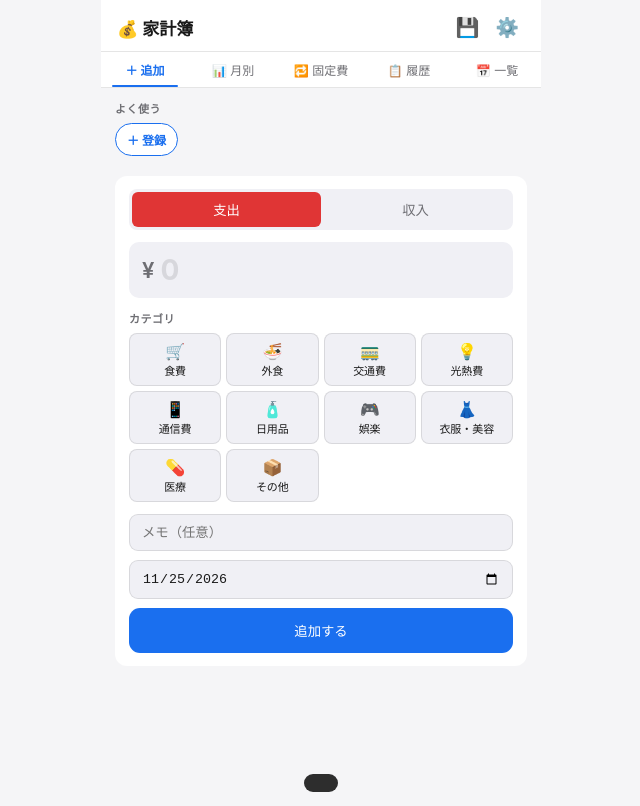
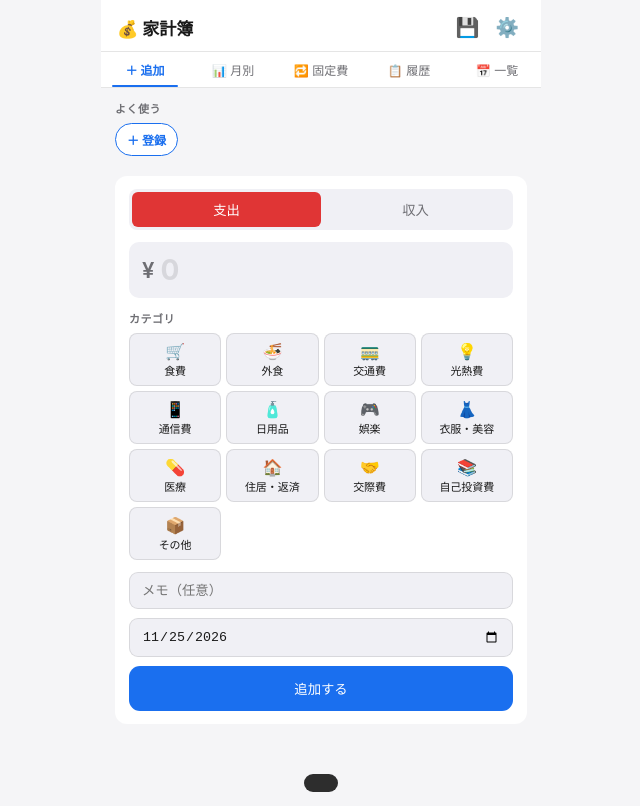
Before and after one commit to Ft555/KAKEIBO_APP, a plain HTML site: page index.html in a window 1280 px wide. Shown: the whole page, without its empty margins (319-959 px from the left). Drawn offline with Linux system fonts and the light colour scheme.

Commit message:
カテゴリに住居・返済/交際費/自己投資費を追加し、その他の明細を移行
Co-Authored-By: Claude Sonnet 5.5 <noreply@anthropic.com>

```diff
--- a/index.html
+++ b/index.html
@@ -286,7 +286,7 @@ body{font-family:-apple-system,BlinkMacSystemFont,'Segoe UI',sans-serif;backgrou
 <div class="toast" id="toast"></div>
 
 <script>
-const EC=[['🛒','食費'],['🍜','外食'],['🚃','交通費'],['💡','光熱費'],['📱','通信費'],['🧴','日用品'],['🎮','娯楽'],['👗','衣服・美容'],['💊','医療'],['📦','その他']];
+const EC=[['🛒','食費'],['🍜','外食'],['🚃','交通費'],['💡','光熱費'],['📱','通信費'],['🧴','日用品'],['🎮','娯楽'],['👗','衣服・美容'],['💊','医療'],['🏠','住居・返済'],['🤝','交際費'],['📚','自己投資費'],['📦','その他']];
 const IC=[['💰','給与'],['💼','副収入'],['📥','その他']];
 const ALL=[...EC,...IC];
 function ld(k,d=[]){try{return JSON.parse(localStorage.getItem(k)||JSON.stringify(d))}catch{return d}}
@@ -296,6 +296,17 @@ function esc(s){return String(s==null?'':s).replace(/[&<>"']/g,c=>({'&':'&amp;',
 function fdate(s){const[,m,d]=s.split('-');return`${+m}月${+d}日`}
 function today(){const d=new Date();return`${d.getFullYear()}-${String(d.getMonth()+1).padStart(2,'0')}-${String(d.getDate()).padStart(2,'0')}`}
 function catIcon(c){return(ALL.find(([,n])=>n===c)||['📦'])[0]}
+
+/* 1回だけ: 「その他」に入っていた明細を新カテゴリへ移す（名前・メモで判定） */
+(function(){
+  if(localStorage.getItem('kb_mig1'))return;
+  const rules=[[/寮費|家賃|奨学金|返済|住居/,'住居・返済'],[/claude|google\s*ai|chatgpt|gpt|gemini|copilot|cursor|書籍|参考書|講座|学習|udemy/i,'自己投資費'],[/テニス|飲み会|プレゼント|ご祝儀|交際/,'交際費']];
+  const mv=(list,txt)=>{let n=0;list.forEach(x=>{if(x.category==='その他'&&(x.type===undefined||x.type==='expense')){const r=rules.find(([re])=>re.test(txt(x)));if(r){x.category=r[1];n++}}});return n};
+  const a=ld('kb',[]),f=ld('kb_f',[]),q=ld('kb_q',[]);
+  const n=mv(a,x=>x.memo||'')+mv(f,x=>x.name||'')+mv(q,x=>x.label||x.memo||'');
+  if(n){sv('kb',a);sv('kb_f',f);sv('kb_q',q)}
+  localStorage.setItem('kb_mig1','1');
+})();
 
 let ctype='expense',selcat='',qtype='expense',qselcat='',fxselcat='';
 let vm=new Date();vm=new Date(vm.getFullYear(),vm.getMonth(),1);
--- a/sw.js
+++ b/sw.js
@@ -1,6 +1,6 @@
 // オフライン用 Service Worker：一度開けば以降はネット無しで起動できる
-// アプリを更新したら CACHE のバージョンを上げる（例: kakeibo-v3）
-const CACHE = 'kakeibo-v3';
+// アプリを更新したら CACHE のバージョンを上げる（例: kakeibo-v4）
+const CACHE = 'kakeibo-v4';
 const FILES = ['./', './index.html', './manifest.json', './icon.svg'];
 
 self.addEventListener('install', e => {
```
